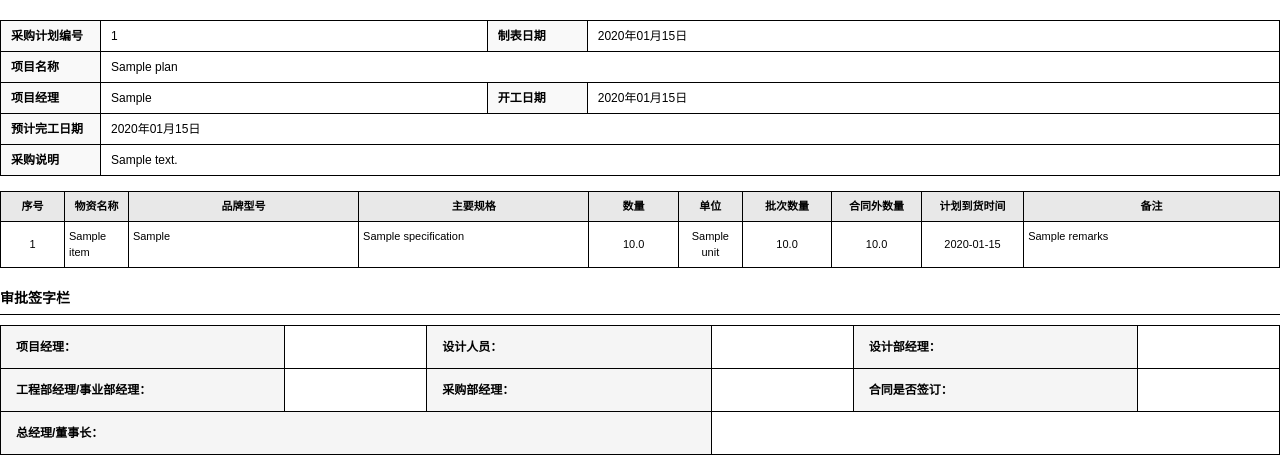
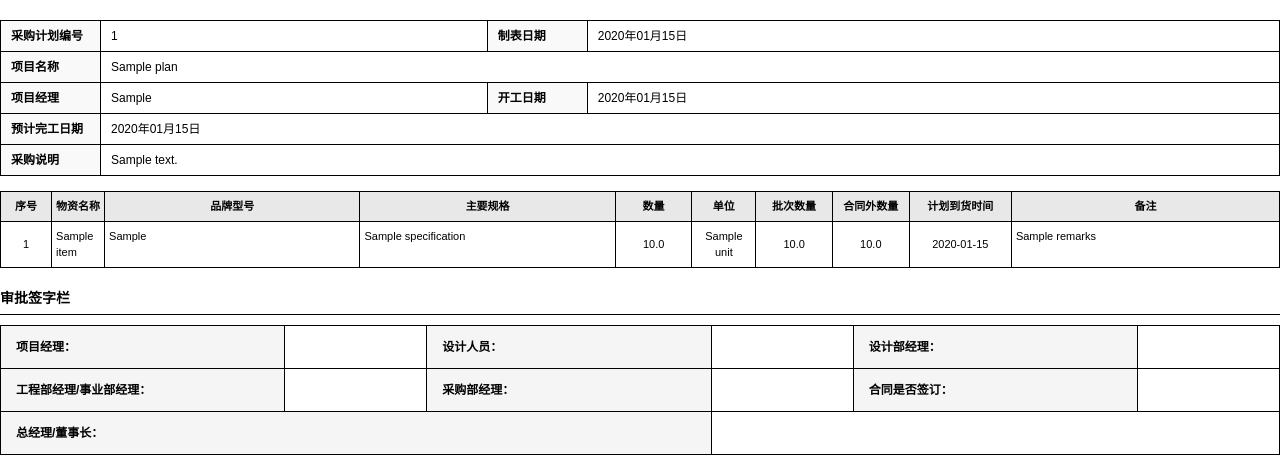
Before and after one commit to qianqianjie-999/procurement_v1.0, a Python web app: template app/templates/plan/plan_pdf.html in a window 1280 px wide. Shown: the part 74-535 px from the top of the page. Run offline with Jinja, Linux system fonts and the light colour scheme; the template is opened without the code that fills it: most values are stand-ins (such as "Sample title", 1, 10 or a date in 2020).

Commit message:
fix: 修复 PDF 导出长内容不换行问题
- td.left-align 添加 word-wrap 和 word-break 样式
- 调整列宽：品牌型号 20%、主要规格 20%、备注 25%
- 确保物资名称、品牌型号、规格、备注都能自动换行

Co-Authored-By: Claude Opus 4.6 <noreply@anthropic.com>

```diff
--- a/app/templates/plan/plan_pdf.html
+++ b/app/templates/plan/plan_pdf.html
@@ -101,18 +101,21 @@
         .items-table td.left-align {
             text-align: left;
             vertical-align: top;
+            word-wrap: break-word;
+            word-break: break-word;
+            white-space: normal;
         }
 
         /* 列宽 */
-        .items-table .col-name { width: 5%; }
-        .items-table .col-brand { width: 18%; }
-        .items-table .col-spec { width: 18%; }
-        .items-table .col-quantity { width: 7%; }
+        .items-table .col-name { width: 4%; }
+        .items-table .col-brand { width: 20%; }
+        .items-table .col-spec { width: 20%; }
+        .items-table .col-quantity { width: 6%; }
         .items-table .col-unit { width: 5%; }
-        .items-table .col-batch { width: 7%; }
-        .items-table .col-extra { width: 7%; }
+        .items-table .col-batch { width: 6%; }
+        .items-table .col-extra { width: 6%; }
         .items-table .col-date { width: 8%; }
-        .items-table .col-remark { width: 20%; }
+        .items-table .col-remark { width: 25%; }
 
         /* 签字栏 */
         .signature-section {
```
